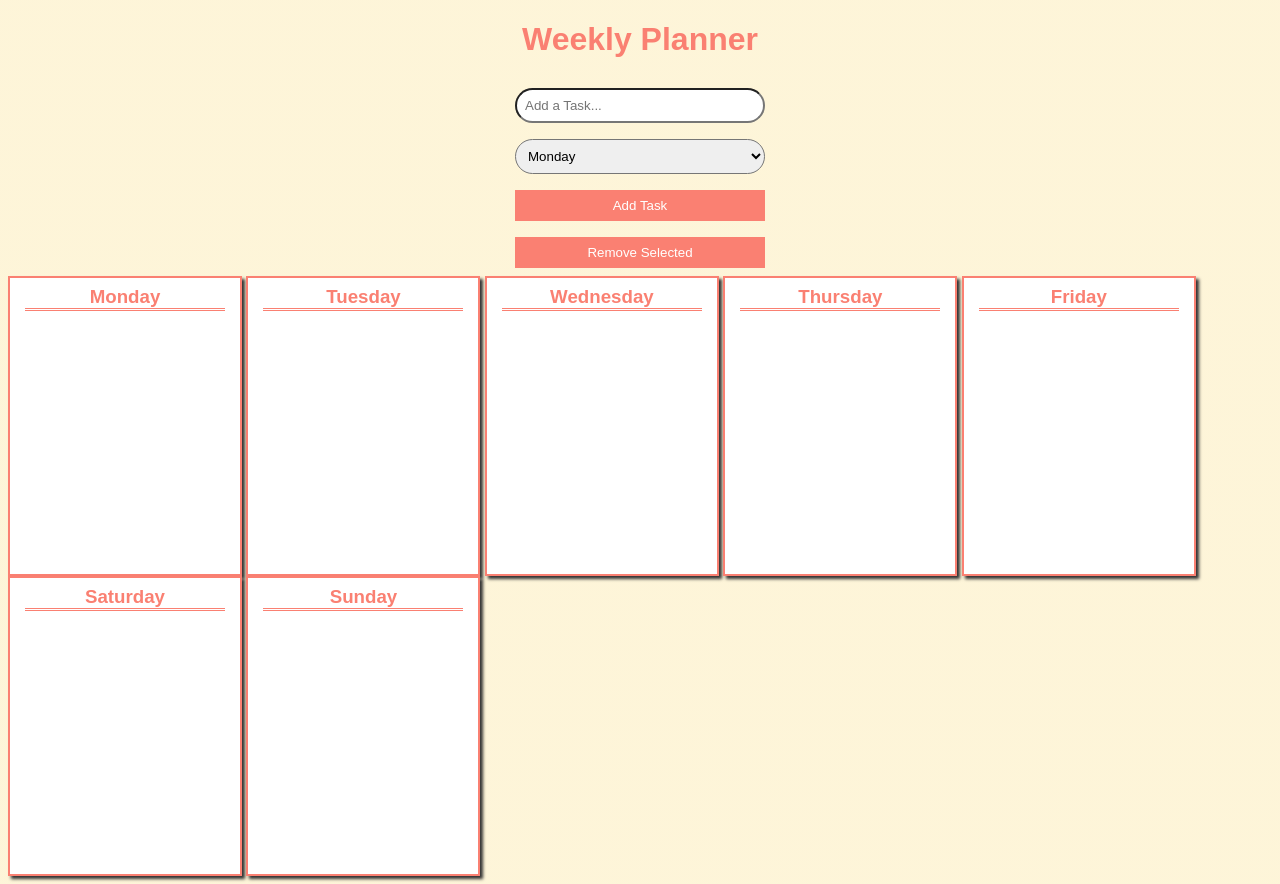
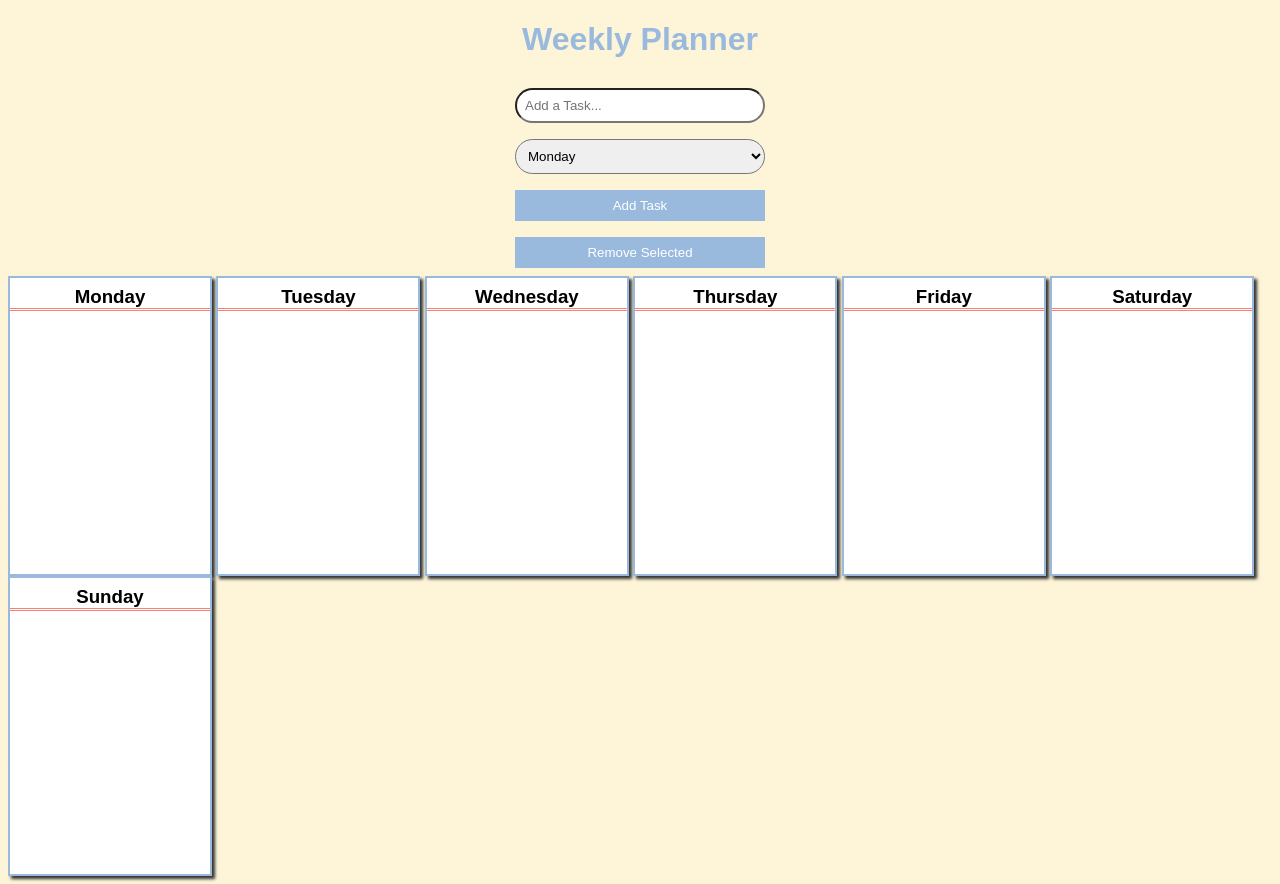
Before and after one commit to randy6/FinalProject, a website: page index.html in a window 1280 px wide. Drawn offline with nearby package versions, Linux system fonts and the light colour scheme.

Commit message:
throwaway

```diff
--- a/style.css
+++ b/style.css
@@ -17,7 +17,7 @@ body {
 
 h1 {
 	text-align: center;
-	color: salmon;
+	color: #99badd;
 }
 
 input, select {
@@ -33,7 +33,7 @@ button {
 	width: 250px;
 	margin: 0.5rem;
 	padding: 0.5rem;
-	background: salmon;
+	background: #99badd;
 	border: none;
 	outline: none;
 	color: white;
@@ -44,9 +44,9 @@ button:hover {
 }
 
 .day {
-	width: 234px;
+	width:auto;
 	min-height: 300px;
-	border: 2px solid salmon;
+	border: 2px solid #99badd;
 	margin: auto;
 	background: white;
   box-shadow: 3px 3px 3px #333;
@@ -55,7 +55,7 @@ button:hover {
 
 .day h3 {
 	text-align: center;
-	color: salmon;
+	color: black;
 	border-bottom: 3px double salmon;
 	width: 200px;
 	margin: 0.5rem auto;
```
